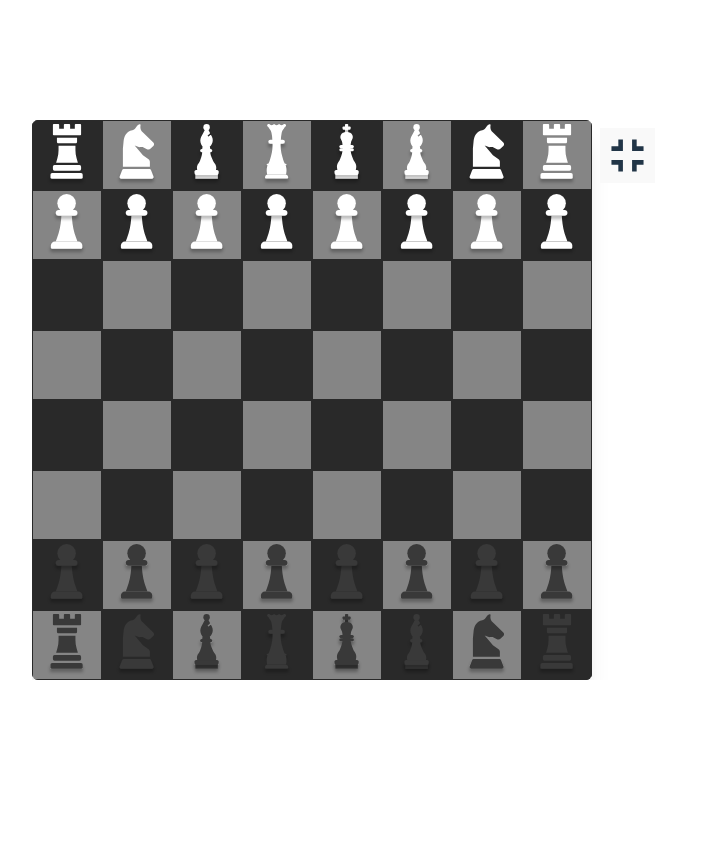
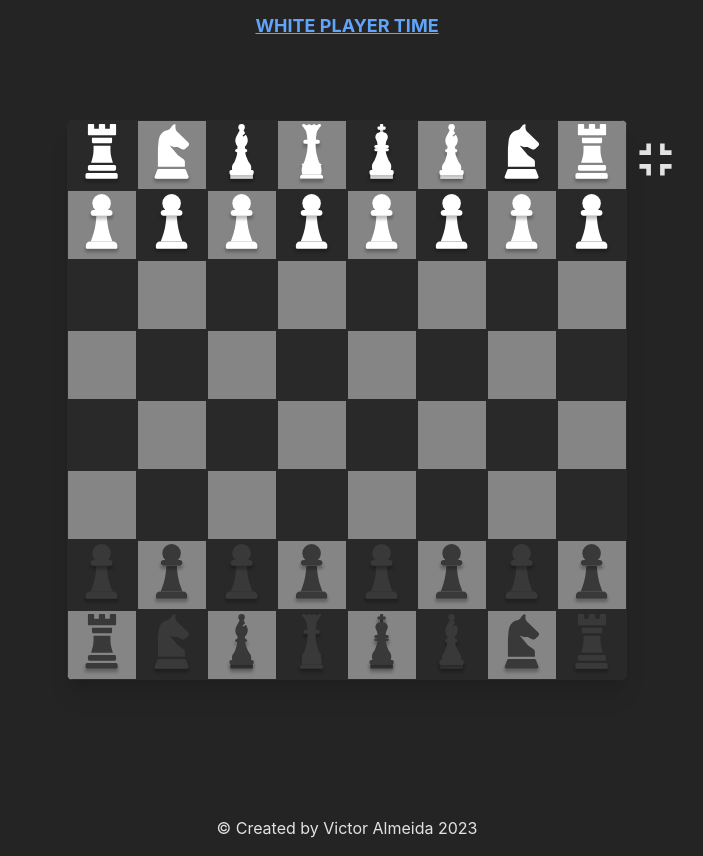
Before and after one commit to VictorH74/chess-game, a React (Vite) app: page / in a window 1280 px wide. Shown: the whole page, without its empty margins (293-996 px from the left). Before the commit the page ends 800 px from the top, so only its background shows below. Built offline with nearby package versions, Linux system fonts and the light colour scheme.

Commit message:
add: resurrect piece logic, winner logic, current player indicator, dead piece list

```diff
--- a/src/App.tsx
+++ b/src/App.tsx
@@ -1,33 +1,114 @@
-import { useState } from "react";
+import { useEffect, useState, useCallback } from "react";
 import GameBoard from "./components/GameBoard";
 import FullscreenIcon from "@mui/icons-material/Fullscreen";
 import FullscreenExitIcon from "@mui/icons-material/FullscreenExit";
+import PeaceIcon from "./components/PieceIcon";
+
+type TScreen = "full" | "minimized";
 
 function App() {
-  const [screen, setScreen] = useState<"full" | "minimized">("minimized");
+  const [screen, setScreen] = useState<TScreen>("minimized");
+  const [currentPlayer, setCurrentPlayer] = useState<"white" | "black">(
+    "white"
+  );
+  const [deadBlackPiaces, setDeadBlackPieces] = useState<TPiece[]>([]);
+  const [deadWhitePiaces, setDeadWhitePieces] = useState<TPiece[]>([]);
 
-  const fullScreen = () => setScreen("full")
+  useEffect(() => {
+    const screenStr = localStorage.getItem("fullScreeChessGame") as TScreen;
+    if (!screenStr) return;
 
-  const minimizedScreen = () => setScreen("minimized")
+    setScreen(screenStr);
+  }, []);
+
+  const reset = () => {
+    setCurrentPlayer("white");
+    setDeadBlackPieces([]);
+    setDeadWhitePieces([]);
+  };
+
+  const incrementDeadPieces = useCallback(
+    (piece: TPiece) => {
+      if (!piece) return;
+
+      if (piece.color === "black") {
+        setDeadBlackPieces((prev) => [...prev, piece]);
+      } else if (piece.color === "white") {
+        setDeadWhitePieces((prev) => [...prev, piece]);
+      }
+    },
+    [deadBlackPiaces, deadWhitePiaces]
+  );
+
+  const changeCurrentPlayer = useCallback(() => {
+    setCurrentPlayer((prev) => (prev === "white" ? "black" : "white"));
+  }, [currentPlayer]);
+
+  const fullScreen = () => {
+    setScreen("full");
+    localStorage.setItem("fullScreeChessGame", "full");
+  };
+
+  const minimizedScreen = () => {
+    setScreen("minimized");
+    localStorage.setItem("fullScreeChessGame", "minimized");
+  };
 
   return (
-    <div className="h-screen flex justify-center items-center @container">
+    <main className="@container">
+      <div className="uppercase absolute mt-3 text-center text-lg left-1/2 z-50 -translate-x-1/2">
+        <p className="font-bold text-blue-400 underline">
+          {currentPlayer} player time
+        </p>
+      </div>
+
+      <div
+        className={`
+          h-[95vh]
+          @[700px]:h-screen
+          flex
+          flex-col
+          gap-2
+          @[1000px]:flex-row
+          items-center
+          justify-center
+          @container
+        `}
+      >
+        <div className="flex @[1020px]:flex-col flex-wrap justify-center px-3">
+          {deadBlackPiaces.map((piece, i) => (
+            <div className="h-12" key={i}>
+              <PeaceIcon
+                name={piece?.name || "Pawn"}
+                color={piece?.color || "black"}
+              />
+            </div>
+          ))}
+        </div>
+
         <div
           className={`
           ${
             screen === "full"
-              ? "@[1115px]:h-full "
-              : "@[800px]:h-full @[800px]:max-h-[70%]"
+              ? "@[1020px]:h-full "
+              : "@[1020px]:h-full @[1020px]:max-h-[70%]"
           }
-          w-full @[800px]:w-auto
-          flex
-          flex-wrap
-          @[950px]:flex-nowrap
-          overflow-auto
+          w-full @[1020px]:w-auto
+          relative
         `}
         >
-        <GameBoard screen={screen} />
-        <div className="p-2 mx-auto hidden @[800px]:block">
+          <GameBoard
+            currentPlayer={currentPlayer}
+            changeCurrentPlayer={changeCurrentPlayer}
+            incrementDeadPieces={incrementDeadPieces}
+            deadPiaces={{
+              black: deadBlackPiaces,
+              white: deadWhitePiaces,
+            }}
+            reset={reset}
+          />
+
+          <div className="p-2 mx-auto hidden @[1020px]:block absolute -right-16 top-1">
             {screen === "full" ? (
               <button onClick={minimizedScreen}>
                 <FullscreenIcon sx={{ fontSize: 55 }} />
@@ -39,15 +120,23 @@ function App() {
             )}
           </div>
         </div>
+
+        <div className="flex @[1020px]:flex-col flex-wrap justify-center px-3">
+          {deadWhitePiaces.map((piece, i) => (
+            <div className="h-12" key={i}>
+              <PeaceIcon
+                name={piece?.name || "Pawn"}
+                color={piece?.color || "black"}
+              />
             </div>
+          ))}
+        </div>
+      </div>
+      <footer className="text-center p-4">
+        <p>&copy; Created by Victor Almeida 2023</p>
+      </footer>
+    </main>
   );
 }
 
 export default App;
-
-/*
-<div className="h-screen flex justify-center items-center @container border-2 ">
-      <GameBoard screen={screen} />
-      <div className="border-2 ">SetScreen</div>
-    </div>
-*/
--- a/src/classes/queen.ts
+++ b/src/classes/queen.ts
@@ -21,7 +21,6 @@ export class QueenPiece {
     // LEFT
     for (let col = selectedCol; col > 0; col--) {
       if (!board[selectedRow][col - 1].piece) {
-        console.log(board[selectedRow][col - 1]);
         moves.push(`${selectedRow}-${col - 1}`);
       } else if (board[selectedRow][col - 1].piece?.color === color) {
         break;
@@ -34,7 +33,6 @@ export class QueenPiece {
     // UP
     for (let row = selectedRow; row < 7; row++) {
       if (!board[row + 1][selectedCol].piece) {
-        console.log(board[row + 1][selectedCol]);
         moves.push(`${row + 1}-${selectedCol}`);
       } else if (board[row + 1][selectedCol].piece?.color === color) {
         break;
@@ -47,7 +45,6 @@ export class QueenPiece {
     // DOWN
     for (let row = selectedRow; row > 0; row--) {
       if (!board[row - 1][selectedCol].piece) {
-        console.log(board[row - 1][selectedCol]);
         moves.push(`${row - 1}-${selectedCol}`);
       } else if (board[row - 1][selectedCol].piece?.color === color) {
         break;
--- a/src/classes/rook.ts
+++ b/src/classes/rook.ts
@@ -22,7 +22,6 @@ export class RookPiece {
     // LEFT
     for (let col = selectedCol; col > 0; col--) {
       if (!board[selectedRow][col - 1].piece) {
-        console.log(board[selectedRow][col - 1]);
         moves.push(`${selectedRow}-${col - 1}`);
       } else if (board[selectedRow][col - 1].piece?.color === color) {
         break;
@@ -35,7 +34,6 @@ export class RookPiece {
     // UP
     for (let row = selectedRow; row < 7; row++) {
       if (!board[row + 1][selectedCol].piece) {
-        console.log(board[row + 1][selectedCol]);
         moves.push(`${row + 1}-${selectedCol}`);
       } else if (board[row + 1][selectedCol].piece?.color === color) {
         break;
@@ -48,7 +46,6 @@ export class RookPiece {
     // DOWN
     for (let row = selectedRow; row > 0; row--) {
       if (!board[row - 1][selectedCol].piece) {
-        console.log(board[row - 1][selectedCol]);
         moves.push(`${row - 1}-${selectedCol}`);
       } else if (board[row - 1][selectedCol].piece?.color === color) {
         break;
--- /dev/null
+++ b/src/components/BoardSquare/index.tsx
@@ -0,0 +1,52 @@
+import PeaceIcon from "@/components/PieceIcon";
+
+interface Props {
+  square: TSquare;
+  onClick: (square: TSquare) => void;
+  selectedSquare: TSquare | null;
+  possibleMoves: string[];
+  odd: boolean;
+}
+
+export default function BoardSquare({
+  square,
+  onClick,
+  selectedSquare,
+  possibleMoves,
+  odd,
+}: Props) {
+  const { row, col } = square.position;
+
+  const selected =
+    String(selectedSquare?.position.row) + String(selectedSquare?.position.col) ===
+    `${row}${col}`;
+
+  return (
+    <div
+      className={`
+      w-full aspect-square border-[1px] border-[#292929]
+      ${odd ? "bg-[#858585]" : "bg-[#292929]"}
+      `}
+    >
+      <div
+        onClick={() => onClick(square)}
+        className={`w-full h-full grid place-items-center
+      ${
+        selected
+          ? "border-4 border-blue-400"
+          : possibleMoves.includes(`${row}-${col}`)
+          ? "border-4 border-teal-500"
+          : ""
+      }
+      `}
+      >
+        {square.piece?.name && square.piece?.color && (
+          <PeaceIcon
+            name={square.piece?.name || "Pawn"}
+            color={square.piece?.color || "black"}
+          />
+        )}
+      </div>
+    </div>
+  );
+}
--- a/src/components/GameBoard/components/BoardSquare/index.tsx
+++ /dev/null
@@ -1,69 +0,0 @@
-import BishopPieceIcon from "@/components/icons/Bishop";
-import KingPieceIcon from "@/components/icons/King";
-import KnightPieceIcon from "@/components/icons/Knight";
-import PawnPieceIcon from "@/components/icons/Pawn";
-import QueenPieceIcon from "@/components/icons/Queen";
-import RookPieceIcon from "@/components/icons/Rook";
-
-interface Props {
-  square: TSquare;
-  onClick: (square: TSquare) => void;
-  selectedSquare: TSquare | null;
-  possibleMoves: string[];
-  odd: boolean;
-}
-
-const PeaceIcon = ({ name, color }: { name: string; color: string }) => {
-  if (name === "Pawn") return <PawnPieceIcon color={color} />;
-  if (name === "Rook") return <RookPieceIcon color={color} />;
-  if (name === "Knight") return <KnightPieceIcon color={color} />;
-  if (name === "Bishop") return <BishopPieceIcon color={color} />;
-  if (name === "King") return <KingPieceIcon color={color} />;
-  if (name === "Queen") return <QueenPieceIcon color={color} />;
-  return <></>;
-};
-
-export default function BoardSquare({
-  square,
-  onClick,
-  selectedSquare,
-  possibleMoves,
-  odd,
-}: Props) {
-  const { x, y } = square.position;
-
-  const selected =
-    String(selectedSquare?.position.x) + String(selectedSquare?.position.y) ===
-    `${x}${y}`;
-
-  return (
-    <div
-      className={`
-      w-full aspect-square border-[1px] border-[#292929]
-      ${odd ? "bg-[#858585]" : "bg-[#292929]"}
-      `}
-    >
-      <div
-        onClick={() => onClick(square)}
-        className={`w-full h-full grid place-items-center
-      ${
-        selected
-          ? "border-4 border-[#C1B225]"
-          : possibleMoves.includes(`${x}-${y}`)
-          ? "border-4 border-[#00C898]"
-          : ""
-      }
-      `}
-      >
-        {square.piece?.name && square.piece?.color && (
-          <PeaceIcon
-            name={square.piece?.name || "Pawn"}
-            color={square.piece?.color || "black"}
-          />
-        )}
-      </div>
-    </div>
-  );
-}
-
-// import("public")
--- a/src/components/GameBoard/index.tsx
+++ b/src/components/GameBoard/index.tsx
@@ -1,54 +1,53 @@
-import { useEffect, useState } from "react";
-import BoardSquare from "./components/BoardSquare";
+import { useEffect, useState, useCallback } from "react";
+import BoardSquare from "../BoardSquare";
 import { RookPiece } from "@/classes/rook";
 import { KnightPiece } from "@/classes/knight";
 import { PawnPiece } from "@/classes/pawn";
 import { BishopPiece } from "@/classes/bishop";
 import { KingPiece } from "@/classes/king";
 import { QueenPiece } from "@/classes/queen";
-
-const getPiece = (position: TPosition): TPiece => {
-  let { x, y } = position;
-  let color =
-    x === 0 || x === 1 ? "white" : x === 7 || x === 6 ? "black" : undefined;
-
-  if (!color) return null;
-
-  if ((y === 0 || y === 7) && (x === 0 || x === 7))
-    return { color, name: "Rook" };
-  if ((y === 1 || y === 6) && (x === 0 || x === 7))
-    return { color, name: "Knight" };
-  if ((y === 2 || y === 5) && (x === 0 || x === 7))
-    return { color, name: "Bishop" };
-  if (y === 3 && (x === 0 || x === 7)) return { color, name: "Queen" };
-  if (y === 4 && (x === 0 || x === 7)) return { color, name: "King" };
-
-  return { color, name: "Pawn" };
-};
+import PeaceIcon from "../PieceIcon";
+import { getPiecebyPosition } from "@/utils/functions";
 
 const array = Array(8).fill(undefined);
-const initialPosition = array.map((_, x) =>
-  array.map((_, y) => ({
-    position: { x, y },
-    piece: getPiece({ x, y }),
+const initialPositions = array.map((_, row) =>
+  array.map((_, col) => ({
+    position: { row, col },
+    piece: getPiecebyPosition({ row, col }),
   }))
 );
 
 interface Props {
-  screen: "full" | "minimized";
+  currentPlayer: "white" | "black";
+  changeCurrentPlayer: () => void;
+  incrementDeadPieces: (piece: TPiece) => void;
+  deadPiaces: { black: TPiece[]; white: TPiece[] };
+  reset: () => void;
 }
 
 export default function GameBoard(props: Props) {
   const [selectedSquare, setSelectedSquare] = useState<TSquare | null>(null);
-  const [board, setBoard] = useState<TSquare[][]>(initialPosition);
+  const [board, setBoard] = useState<TSquare[][]>(initialPositions);
   const [possibleMoves, setPossibleMoves] = useState<string[]>([]);
-  const [currentPlayer, setCurrentPlayer] = useState<"white" | "black">(
-    "white"
+  const [replacementPeace, setReplacementPeace] = useState<TSquare | null>(
+    null
   );
+  const [showModal, setShowModal] = useState(false);
+  const [deadPiaces, setDeadPieces] = useState<TPiece[]>([]);
+  const [winner, setWinner] = useState<"white" | "black" | undefined>();
 
-  // useEffect(() => {
-  //   console.log(possibleMoves);
-  // }, [possibleMoves]);
+  useEffect(() => {
+    if (replacementPeace?.piece) {
+      // show modal
+      setShowModal(true);
+      // list dead pieces
+      setDeadPieces(
+        props.deadPiaces[
+          replacementPeace.piece.color as keyof typeof props.deadPiaces
+        ]
+      );
+    }
+  }, [replacementPeace]);
 
   useEffect(() => {
     if (!selectedSquare?.piece) {
@@ -56,7 +55,7 @@ export default function GameBoard(props: Props) {
       return;
     }
 
-    let { x: selectedX, y: selectedY } = selectedSquare.position;
+    let { row: selectedRow, col: selectedCol } = selectedSquare.position;
     let { name, color } = selectedSquare.piece;
 
     let places: string[] = [];
@@ -66,60 +65,124 @@ export default function GameBoard(props: Props) {
     //===========================================================
 
     if (name === "Pawn") {
-      places = PawnPiece.possibleMoves(board, selectedX, selectedY, color);
+      places = PawnPiece.possibleMoves(board, selectedRow, selectedCol, color);
     } else if (name === "Rook") {
-      // y+
-      places = RookPiece.possibleMoves(board, selectedX, selectedY, color);
+      // col+
+      places = RookPiece.possibleMoves(board, selectedRow, selectedCol, color);
     } else if (name === "Knight") {
-      places = KnightPiece.possibleMoves(board, selectedX, selectedY, color);
+      places = KnightPiece.possibleMoves(
+        board,
+        selectedRow,
+        selectedCol,
+        color
+      );
     } else if (name === "Bishop") {
-      places = BishopPiece.possibleMoves(board, selectedX, selectedY, color);
+      places = BishopPiece.possibleMoves(
+        board,
+        selectedRow,
+        selectedCol,
+        color
+      );
     } else if (name === "Queen") {
-      places = QueenPiece.possibleMoves(board, selectedX, selectedY, color);
+      places = QueenPiece.possibleMoves(board, selectedRow, selectedCol, color);
     } else if (name === "King") {
-      places = KingPiece.possibleMoves(board, selectedX, selectedY, color);
+      places = KingPiece.possibleMoves(board, selectedRow, selectedCol, color);
     }
 
     setPossibleMoves(places);
   }, [selectedSquare]);
 
-  const select = (squadObj: TSquare) => {
-    // Check if has some piece on selected square and if the selected piece color is equal to the current player color
-    if (!squadObj.piece || !(currentPlayer === squadObj.piece?.color)) return;
-    setSelectedSquare(squadObj);
+  const chooseReplacementPiece = (piece: TPiece) => {
+    if (!replacementPeace?.piece || !piece) return;
+    let { row, col } = replacementPeace.position;
+    let pos = board;
+    pos[row][col].piece = piece;
+    setReplacementPeace(null);
+    setShowModal(false);
   };
 
-  const movePiece = (squadObj: TSquare) => {
-    let { x, y } = squadObj.position;
+  const select = useCallback(
+    (squadObj: TSquare) => {
+      // Check if has some piece on selected square and if the selected piece color is equal to the current player color
+      if (!squadObj.piece || !(props.currentPlayer === squadObj.piece?.color))
+        return;
+      setSelectedSquare(squadObj);
+    },
+    [selectedSquare]
+  );
+
+  const movePiece = useCallback(
+    (squadObj: TSquare) => {
+      let { row, col } = squadObj.position;
 
       // Check if the current player has selected your piece and click on another piece with the same color
-    if (currentPlayer === squadObj.piece?.color) {
+      if (props.currentPlayer === squadObj.piece?.color) {
         select(squadObj);
         return;
       }
 
-    if (!selectedSquare || !possibleMoves.includes(`${x}-${y}`)) return;
-    if (x === selectedSquare.position.x && y === selectedSquare.position.y) {
+      if (!selectedSquare || !possibleMoves.includes(`${row}-${col}`)) return;
+      if (
+        row === selectedSquare.position.row &&
+        col === selectedSquare.position.col
+      ) {
         setSelectedSquare(null);
         return;
       }
 
-    let { x: selectedX, y: selectedY } = selectedSquare.position;
+      let { row: selectedRow, col: selectedCol } = selectedSquare.position;
       let pos = board;
 
-    pos[x][y].piece = selectedSquare.piece;
-    pos[selectedX][selectedY].piece = null;
+      if (
+        pos[row][col]?.piece?.color !== selectedSquare?.piece?.color &&
+        pos[row][col]?.piece?.color !== null
+      ) {
+        props.incrementDeadPieces(pos[row][col].piece);
+      }
 
+      if (pos[row][col].piece?.name === "King") {
+        setWinner(selectedSquare.piece?.color as "white" | "black");
+        setShowModal(true);
+      }
+
+      pos[row][col].piece = selectedSquare.piece;
+      pos[selectedRow][selectedCol].piece = null;
+
+      checkPiece(pos[row][col]);
       setBoard(pos);
       setSelectedSquare(null);
-    setCurrentPlayer((prev) => (prev === "white" ? "black" : "white"));
+      props.changeCurrentPlayer();
+    },
+    [selectedSquare, possibleMoves]
+  );
+
+  // Check if white or black pawn has reached the end
+  const checkPiece = (square: TSquare) => {
+    let piece = square.piece;
+    if (
+      piece &&
+      ((piece.color === "black" &&
+        piece.name === "Pawn" &&
+        square.position.row === 0) ||
+        (piece.color === "white" &&
+          piece.name === "Pawn" &&
+          square.position.row === 7))
+    ) {
+      setReplacementPeace(square);
+    }
+  };
+
+  const reset = () => {
+    alert("Em desenvolvimento. Use a tecla F5 para recarregar a página 👍")
   };
 
   return (
+    <>
       <div
         className={`
       h-full
-      aspect-square shadow-xl overflow-hidden rounded-md`}
+      aspect-square shadow-xl overflow-hidden rounded-md
+      `}
       >
         {board.map((row: TSquare[], rowIndex) => (
           <div key={rowIndex} className="flex flex-row">
@@ -136,33 +199,58 @@ export default function GameBoard(props: Props) {
           </div>
         ))}
       </div>
+      <div
+        className={`
+        absolute
+        bg-[#00000080]
+        top-0
+        bottom-0
+        left-0
+        right-0
+        duration-200
+        flex
+        flex-wrap
+        items-center
+        justify-center
+        p-2
+        gap-2
+        ${
+          showModal
+            ? "opacity-100 pointer-events-auto"
+            : "opacity-0 pointer-events-none"
+        }
+        `}
+      >
+        {winner ? (
+          <div className="text-center uppercase">
+            <h1 className=" @[350px]:text-2xl font-semibold">
+              {winner} player won!!
+            </h1>
+            <button
+              onClick={reset}
+              className="uppercase bg-blue-400 m-2 py-2 px-5 rounded-md"
+            >
+              restart
+            </button>
+          </div>
+        ) : (
+          deadPiaces.map(
+            (piece, i) =>
+              piece?.name !== "Pawn" && (
+                <div
+                  key={i}
+                  className="h-[15%]"
+                  onClick={() => chooseReplacementPiece(piece)}
+                >
+                  <PeaceIcon
+                    name={piece?.name || "Pawn"}
+                    color={piece?.color || "black"}
+                  />
+                </div>
+              )
+          )
+        )}
+      </div>
+    </>
   );
 }
-
-/*
-<div
-      className={`
-      ${
-        props.screen === "full"
-          ? "@[1050px]:h-full "
-          : "@[780px]:h-full @[780px]:max-h-[70%]"
-      }
-      w-full @[780px]:w-auto
-      aspect-square shadow-xl overflow-hidden rounded-md border-2`}
-    >
-      {board.map((row: TSquare[], rowIndex) => (
-        <div key={rowIndex} className="flex flex-row">
-          {row.map((squareObj: TSquare, colIndex) => (
-            <BoardSquare
-              key={colIndex}
-              odd={(rowIndex + colIndex) % 2 !== 0}
-              square={squareObj}
-              onClick={selectedSquare ? movePiece : select}
-              selectedSquare={selectedSquare}
-              possibleMoves={possibleMoves}
-            />
-          ))}
-        </div>
-      ))}
-    </div>
-*/
--- /dev/null
+++ b/src/components/PieceIcon/index.tsx
@@ -0,0 +1,18 @@
+import BishopPieceIcon from "@/components/icons/Bishop";
+import KingPieceIcon from "@/components/icons/King";
+import KnightPieceIcon from "@/components/icons/Knight";
+import PawnPieceIcon from "@/components/icons/Pawn";
+import QueenPieceIcon from "@/components/icons/Queen";
+import RookPieceIcon from "@/components/icons/Rook";
+
+const PeaceIcon = ({ name, color }: { name: string; color: string }) => {
+  if (name === "Pawn") return <PawnPieceIcon color={color} />;
+  if (name === "Rook") return <RookPieceIcon color={color} />;
+  if (name === "Knight") return <KnightPieceIcon color={color} />;
+  if (name === "Bishop") return <BishopPieceIcon color={color} />;
+  if (name === "King") return <KingPieceIcon color={color} />;
+  if (name === "Queen") return <QueenPieceIcon color={color} />;
+  return <></>;
+};
+
+export default PeaceIcon;
--- a/src/index.css
+++ b/src/index.css
@@ -17,16 +17,3 @@
   -moz-osx-font-smoothing: grayscale;
   -webkit-text-size-adjust: 100%;
 }
-
-@media (prefers-color-scheme: light) {
-  :root {
-    color: #213547;
-    background-color: #ffffff;
-  }
-  a:hover {
-    color: #747bff;
-  }
-  button {
-    background-color: #f9f9f9;
-  }
-}
--- a/src/types.d.ts
+++ b/src/types.d.ts
@@ -8,4 +8,4 @@ type TPiece = {
   name: string;
 } | null;
 
-type TPosition = { x: number; y: number };
+type TPosition = { row: number; col: number };
--- /dev/null
+++ b/src/utils/functions.ts
@@ -0,0 +1,22 @@
+export const getPiecebyPosition = (position: TPosition): TPiece => {
+    let { row, col } = position;
+    let color =
+      row === 0 || row === 1
+        ? "white"
+        : row === 7 || row === 6
+        ? "black"
+        : undefined;
+
+    if (!color) return null;
+
+    if ((col === 0 || col === 7) && (row === 0 || row === 7))
+      return { color, name: "Rook" };
+    if ((col === 1 || col === 6) && (row === 0 || row === 7))
+      return { color, name: "Knight" };
+    if ((col === 2 || col === 5) && (row === 0 || row === 7))
+      return { color, name: "Bishop" };
+    if (col === 3 && (row === 0 || row === 7)) return { color, name: "Queen" };
+    if (col === 4 && (row === 0 || row === 7)) return { color, name: "King" };
+
+    return { color, name: "Pawn" };
+  };
```
Lines whose indentation alone changed are shown as unchanged.
